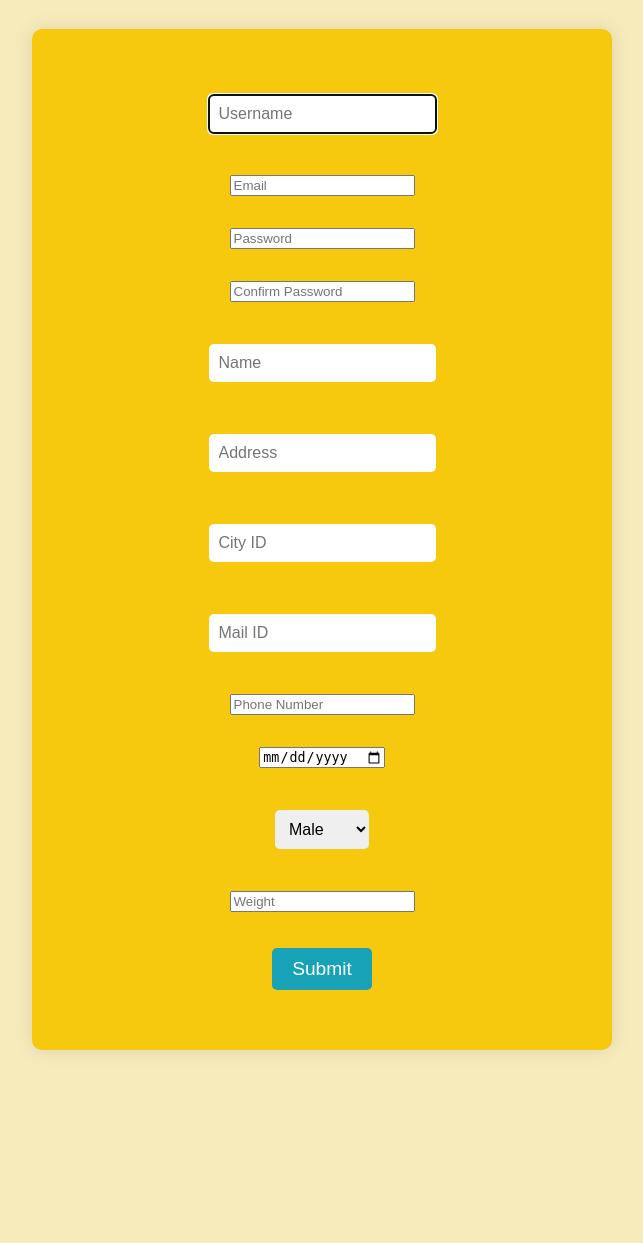
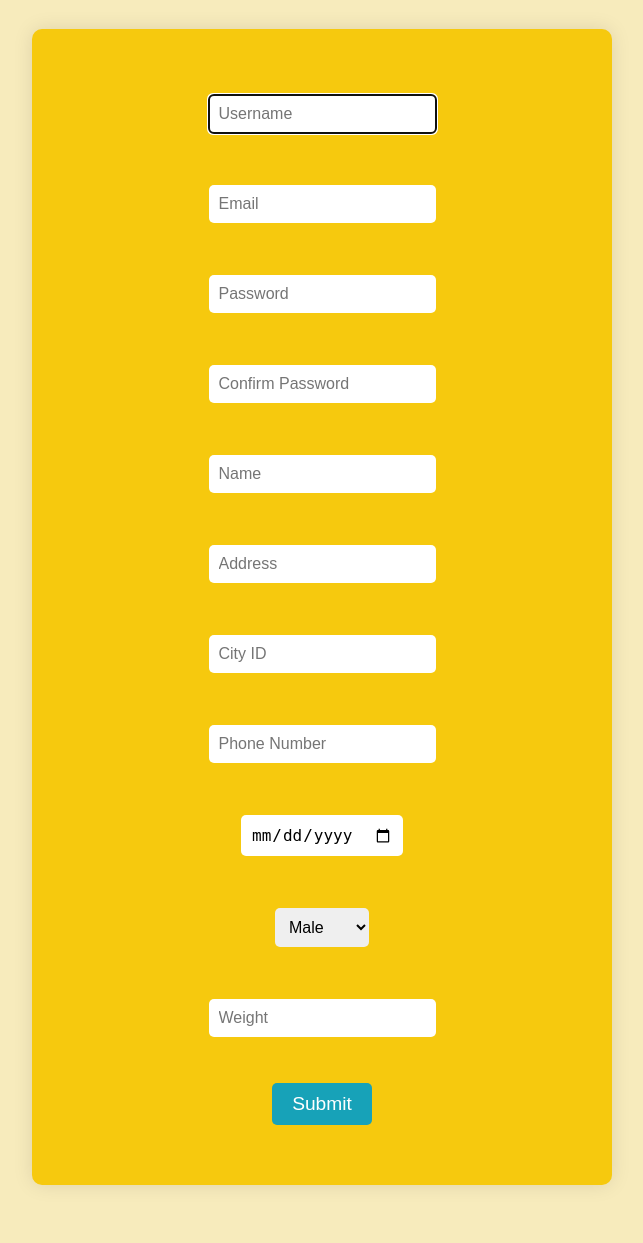
Before and after one commit to IITD-COL362/The-Matrix-Mavericks, a Django app: page /accounts/signup/ in a window 1280 px wide. Shown: the part 189-1432 px from the top of the page, without its empty margins (318-961 px from the left). Before the commit the page ends 1239 px from the top, so only its background shows below. Run offline with Django 4.2, Linux system fonts and the light colour scheme; parts of the project's set-up code (start-up, migrations or seed data) failed here and were passed over.

Commit message:
sub format

```diff
--- a/projectCode/accounts/forms.py
+++ b/projectCode/accounts/forms.py
@@ -40,17 +40,17 @@ class SignUpForm(UserCreationForm):
         )
     )
 
-    mail_id = forms.CharField(
-        max_length=255,
-        label='',
-        required=True,
-        widget=forms.TextInput(
-            attrs={
-                "placeholder": "Mail ID",
-                "class": "form-control"
-            }
-        )
-    )
+    # mail_id = forms.CharField(
+    #     max_length=255,
+    #     label='',
+    #     required=True,
+    #     widget=forms.TextInput(
+    #         attrs={
+    #             "placeholder": "Mail ID",
+    #             "class": "form-control"
+    #         }
+    #     )
+    # )
 
     phone_number = forms.IntegerField(
         label='',
--- a/projectCode/accounts/views.py
+++ b/projectCode/accounts/views.py
@@ -16,7 +16,7 @@ def signup_view(request):
             name = form.cleaned_data.get('name')
             address = form.cleaned_data.get('address')
             city_id = form.cleaned_data.get('city_id')
-            mail_id = form.cleaned_data.get('mail_id')
+            mail_id = form.cleaned_data.get('email')
             phone_number = form.cleaned_data.get('phone_number')
             birthday = form.cleaned_data.get('birthday')
             sex = form.cleaned_data.get('sex')
--- /dev/null
+++ b/projectCode/data_dump.txt
@@ -0,0 +1 @@
+https://drive.google.com/file/d/1Yc0BiWcLn8j9CKyIPoPZP1WRj4pyFv0c/view?usp=sharing
--- a/projectCode/templates/base.html
+++ b/projectCode/templates/base.html
@@ -35,6 +35,38 @@
     }
 
     input[type="text"], select {
+      margin: 10px 0;
+      padding: 10px;
+      font-size: 16px;
+      border: none;
+      border-radius: 5px;
+    }
+
+	input[type="Email"], select {
+      margin: 10px 0;
+      padding: 10px;
+      font-size: 16px;
+      border: none;
+      border-radius: 5px;
+    }
+
+	input[type="Password"], select {
+      margin: 10px 0;
+      padding: 10px;
+      font-size: 16px;
+      border: none;
+      border-radius: 5px;
+    }
+
+	input[type="Date"], select {
+      margin: 10px 0;
+      padding: 10px;
+      font-size: 16px;
+      border: none;
+      border-radius: 5px;
+    }
+
+	input[type="Number"], select {
       margin: 10px 0;
       padding: 10px;
       font-size: 16px;
--- a/projectCode/testdb/templates/dashboard.html
+++ b/projectCode/testdb/templates/dashboard.html
@@ -91,6 +91,8 @@
     <h2><a href="add_meal/">Add a meal</a></h2>
 	<span style="margin: 0 80px;"> </span>
 	<h2><a href="stats/">Detailed meal statistics</a></h2>
+	<span style="margin: 0 80px;"> </span>
+	<h2><a href="/accounts/login/testdb/">Back to Homepage</a></h2>
   </div>
 </body>
 </html>
--- a/projectCode/testdb/templates/filter_rest.html
+++ b/projectCode/testdb/templates/filter_rest.html
@@ -119,6 +119,7 @@
             {% csrf_token %}
             {{ form.as_p }}
             <button type="submit">Submit</button>
+			<h4><a href="/accounts/login/testdb/">Back to Homepage</a></h4>
         </form>
         <table>
             <thead>
--- a/projectCode/testdb/templates/food.html
+++ b/projectCode/testdb/templates/food.html
@@ -118,6 +118,7 @@
             {% csrf_token %}
             {{ form.as_p }}
             <button type="submit">Submit</button>
+			<h4><a href="/accounts/login/testdb/">Back to Homepage</a></h4>
         </form>
         <table>
             <thead>
--- a/projectCode/testdb/templates/lat_long.html
+++ b/projectCode/testdb/templates/lat_long.html
@@ -72,6 +72,7 @@
     <div class="button-container">
       <button type="submit">Submit</button>
     </div>
+	<h4><a href="/accounts/login/testdb/">Back to Homepage</a></h4>
   </form>
 </body>
 </html>
--- a/projectCode/testdb/templates/mix.html
+++ b/projectCode/testdb/templates/mix.html
@@ -119,6 +119,7 @@
             {% csrf_token %}
             {{ form.as_p }}
             <button type="submit">Submit</button>
+			<h4><a href="/accounts/login/testdb/">Back to Homepage</a></h4>
         </form>
         <table>
             <thead>
--- a/projectCode/testdb/templates/profile.html
+++ b/projectCode/testdb/templates/profile.html
@@ -94,6 +94,7 @@
 			<li><a href="update_phonenumber/">Update Phone Number</a></li>
 			<li><a href="update_mailid/">Update Mail Id</a></li>
 			<li><a href="update_weight/">Update Weight</a></li>
+			<li><a href="/accounts/login/testdb/">Back to Homepage</a></li>
 		</ul>
 	</nav>
 </body>
--- a/projectCode/testdb/templates/restaurant_detail.html
+++ b/projectCode/testdb/templates/restaurant_detail.html
@@ -90,6 +90,7 @@
 		<ul>
 			<li><a href="menu/">Order Menu</a></li>
 			<li><a href="rate-rest/">Rate Restaurant</a></li>
+			<li><a href="/accounts/login/testdb/">Back to Homepage</a></li>
 		</ul>
 	</nav>
 	{% endfor %}
```
Also changed, not shown: projectCode/testdb/templates/add_rest.html (+9 -0 lines), projectCode/Readme.txt (added), 1 other file.
